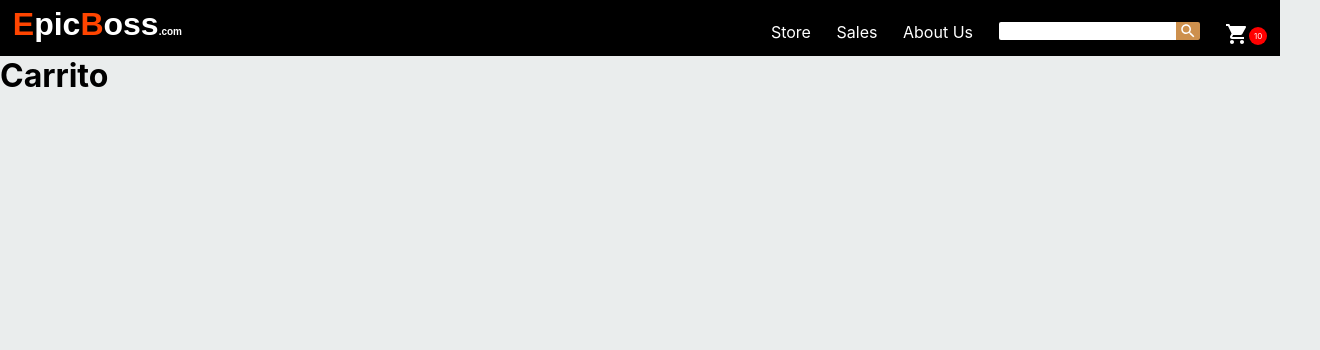
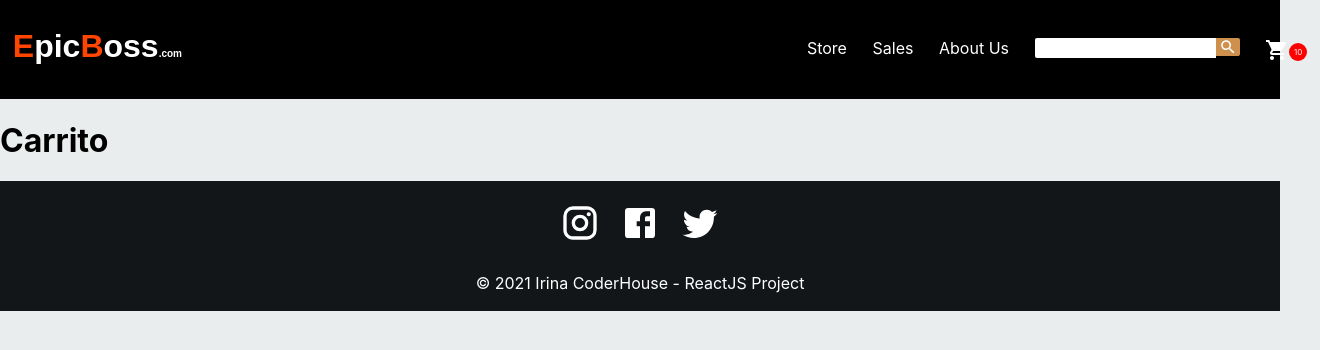
Before and after one commit to virinarl/react-tests, a React (Create React App) app: page /cart in a window 1280 px wide. Shown: the top 350 px of the page, 1320 px wide, since content can reach past the window. Built offline with nearby package versions, Linux system fonts and the light colour scheme; a web font is replaced by a local one.

Commit message:
Carousel Fixed

```diff
--- a/src/App.css
+++ b/src/App.css
@@ -1,4 +1,4 @@
-* {
+body {
   margin: 0;
   padding: 0;
 }
--- a/src/App.js
+++ b/src/App.js
@@ -6,6 +6,7 @@ import Store from "./components/pages/Store";
 import Cart from "./components/pages/Cart";
 import Sales from "./components/pages/Sales";
 import AboutUs from "./components/pages/AboutUs";
+import Footer from "./components/elements/Footer";
 
 function App() {
   return (
@@ -13,22 +14,13 @@ function App() {
       <Router>
         <Header />
         <Switch>
-          <Route exact path="/">
-            <Home />
-          </Route>
-          <Route path="/store">
-            <Store />
-          </Route>
-          <Route path="/sales">
-            <Sales />
-          </Route>
-          <Route path="/about_us">
-            <AboutUs />
-          </Route>
-          <Route path="/cart">
-            <Cart />
-          </Route>
+          <Route exact path="/" component={Home} />
+          <Route path="/store" component={Store} />
+          <Route path="/sales" component={Sales} />
+          <Route path="/about_us" component={AboutUs} />
+          <Route path="/cart" component={Cart} />
         </Switch>
+        <Footer />
       </Router>
     </div>
   );
--- a/src/components/pages/Home.js
+++ b/src/components/pages/Home.js
@@ -3,11 +3,7 @@ import Carousel from "../elements/Carousel";
 import "./styles/Home.css";
 
 function Home() {
-  return (
-    <h1>
-      <Carousel />
-    </h1>
-  );
+  return <Carousel />;
 }
 
 export default Home;
```
